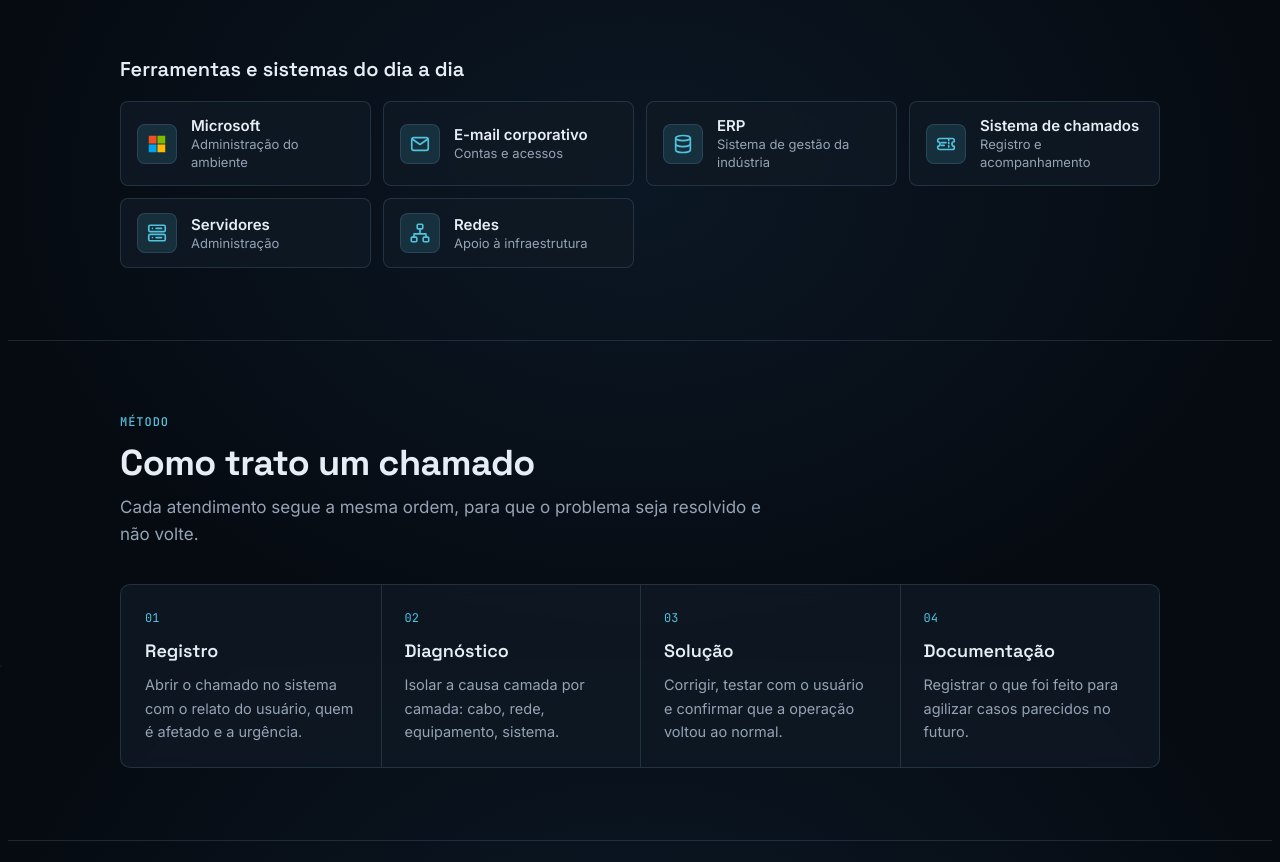
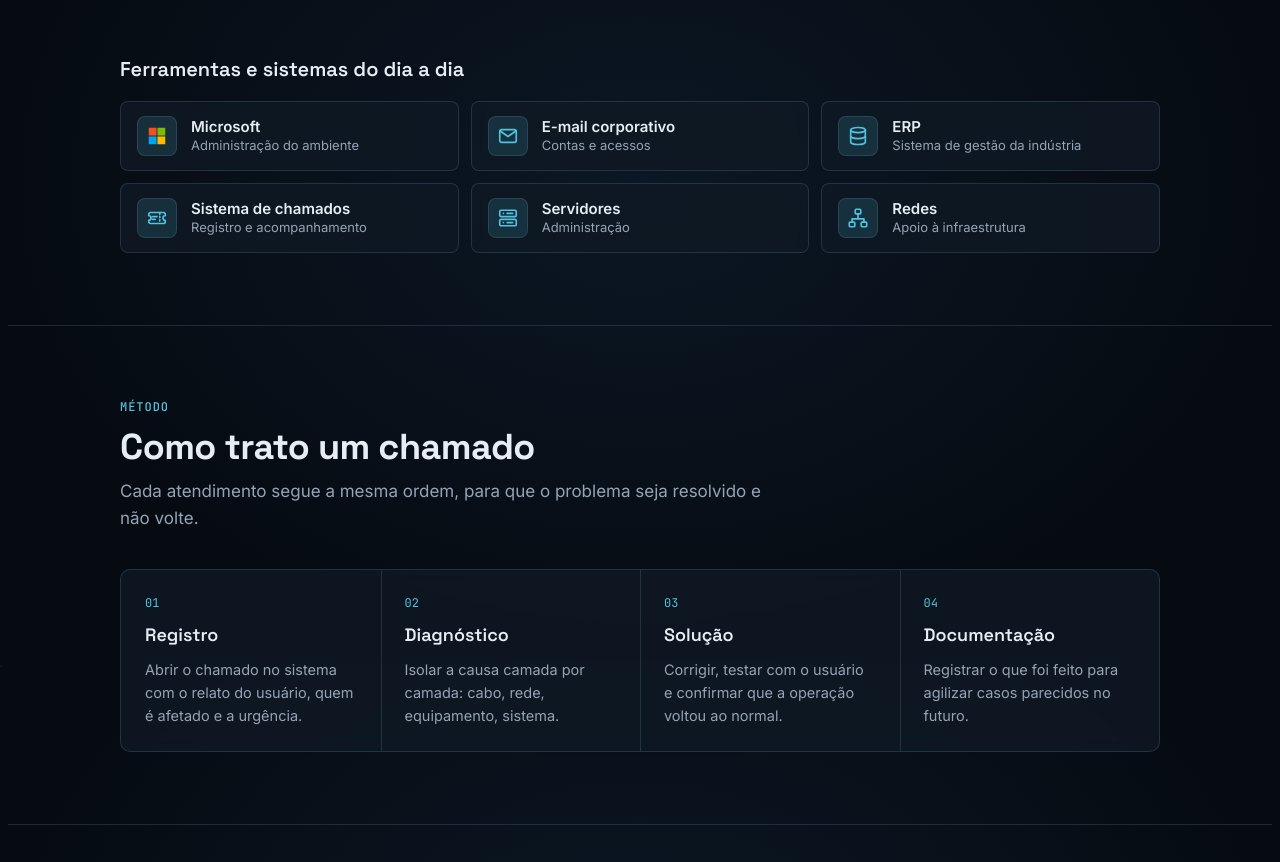
Before and after one commit to HigorM06/portfolio, a plain HTML site: page index.html in a window 1280 px wide. Shown: the part 1735-2597 px from the top of the page. Drawn offline with Linux system fonts and the light colour scheme.

Commit message:
v6: ferramentas em 3 colunas, sem linha incompleta
Co-Authored-By: Claude Opus 5.5 <noreply@anthropic.com>

```diff
--- a/index.html
+++ b/index.html
@@ -262,7 +262,9 @@ h2 { font-family: var(--f-display); font-weight: 700; font-size: clamp(28px, 3.4
 .area .tag { justify-self: start; font-family: var(--f-mono); font-size: 11px; padding: 3px 8px; border-radius: 4px; background: var(--surface-2); color: var(--muted); }
 
 /* stack */
-.stack { display: grid; grid-template-columns: repeat(auto-fill, minmax(230px, 1fr)); gap: 12px; margin-top: 40px; }
+.stack { display: grid; grid-template-columns: repeat(3, minmax(0, 1fr)); gap: 12px; margin-top: 40px; }
+@media (max-width: 860px) { .stack { grid-template-columns: repeat(2, minmax(0, 1fr)); } }
+@media (max-width: 520px) { .stack { grid-template-columns: 1fr; } }
 .tool { display: grid; grid-template-columns: 40px 1fr; gap: 14px; align-items: center; padding: 14px 16px; background: var(--surface); border: 1px solid var(--line); border-radius: 8px; }
 .tool .ico { width: 40px; height: 40px; border-radius: 8px; display: grid; place-items: center; background: var(--accent-soft); color: var(--accent); border: 1px solid var(--line); }
 .tool .ico svg { width: 22px; height: 22px; display: block; }
```
